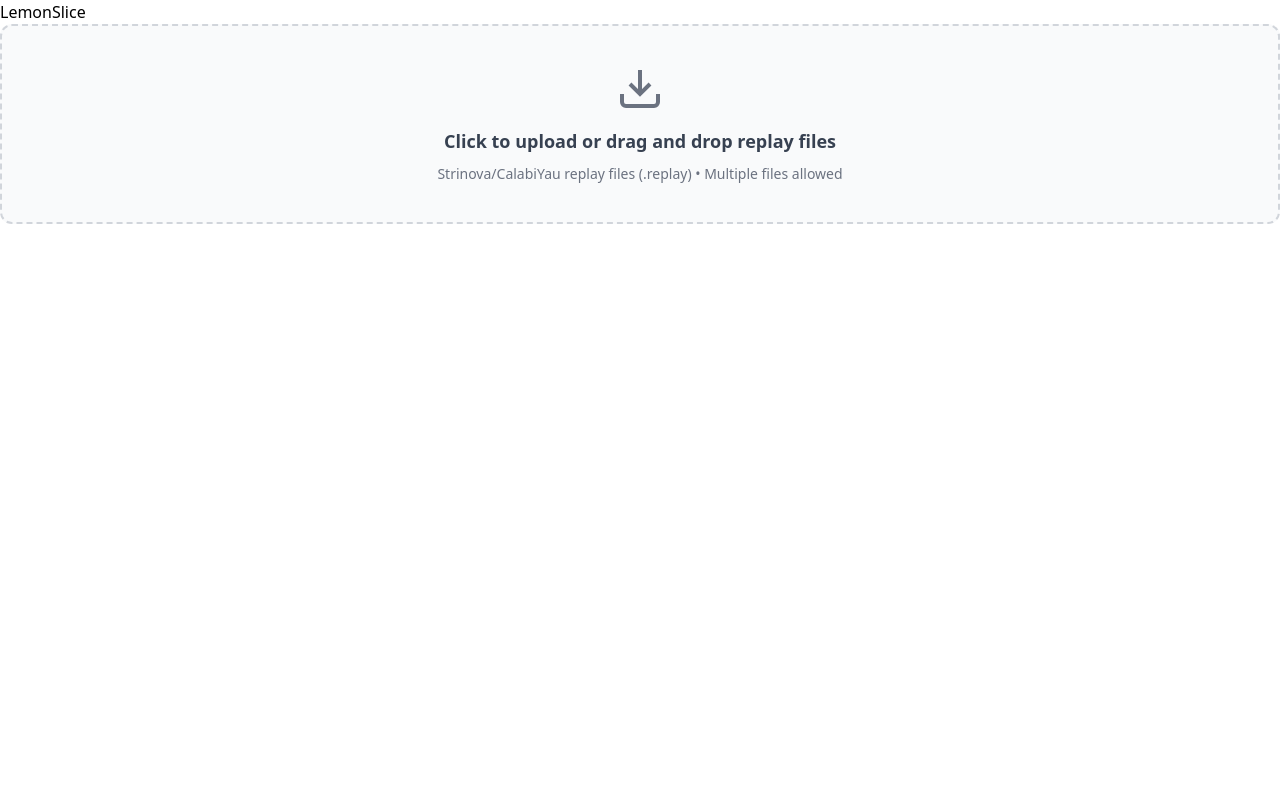
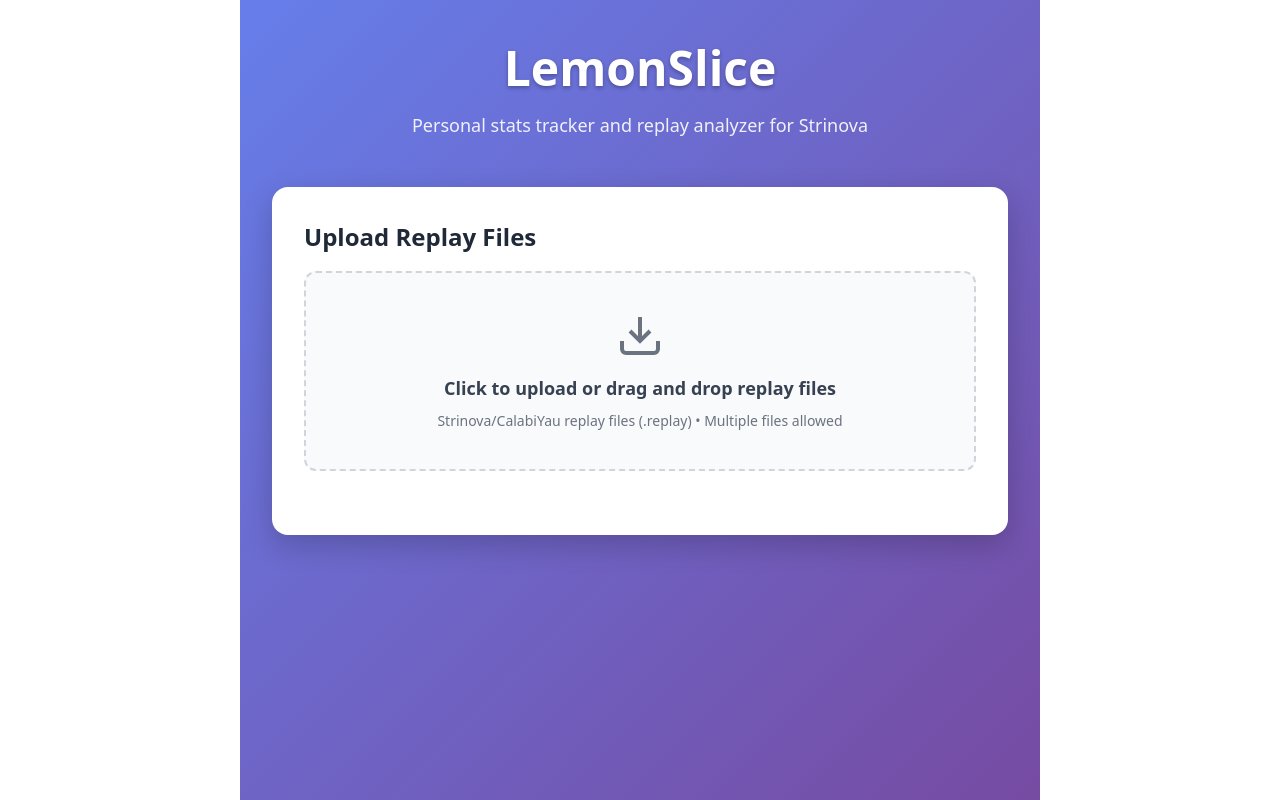
Before and after one commit to mkpoli/LemonSlice, a SvelteKit app: page / in a window 1280 px wide. Built offline with nearby package versions, Linux system fonts and the light colour scheme.

Commit message:
feat: add basic styling

```diff
--- a/src/routes/+page.svelte
+++ b/src/routes/+page.svelte
@@ -5,8 +5,15 @@
 	let errorMsg = '';
 </script>
 
-<h1>LemonSlice</h1>
+<div class="container">
+	<header class="header">
+		<h1 class="title">LemonSlice</h1>
+		<p class="subtitle">Personal stats tracker and replay analyzer for Strinova</p>
+	</header>
 
+	<main class="main">
+		<section class="upload-section">
+			<h2 class="section-title">Upload Replay Files</h2>
 			<FileUploader
 				accept=".replay"
 				multiple={true}
@@ -19,16 +26,147 @@
 					errorMsg = error;
 				}}
 			/>
+		</section>
 
 		{#if errorMsg}
-	<p style="color: red;">{errorMsg}</p>
+			<div class="error-message">
+				<p>{errorMsg}</p>
+			</div>
 		{/if}
 
 		{#if uploadedFiles.length}
-	<h2>Uploaded Files:</h2>
-	<ul>
+			<section class="files-section">
+				<h2 class="section-title">Uploaded Files</h2>
+				<div class="files-list">
 					{#each uploadedFiles as file}
-			<li>{file.name} ({Math.round(file.size / 1024)} KB)</li>
+						<div class="file-item">
+							<span class="file-name">{file.name}</span>
+							<span class="file-size">({Math.round(file.size / 1024)} KB)</span>
+						</div>
 					{/each}
-	</ul>
+				</div>
+			</section>
 		{/if}
+	</main>
+</div>
+
+<style>
+	.container {
+		max-width: 800px;
+		margin: 0 auto;
+		padding: 2rem;
+		min-height: 100vh;
+		background: linear-gradient(135deg, #667eea 0%, #764ba2 100%);
+	}
+
+	.header {
+		text-align: center;
+		margin-bottom: 3rem;
+		color: white;
+	}
+
+	.title {
+		font-size: 3rem;
+		font-weight: 700;
+		margin: 0 0 0.5rem 0;
+		text-shadow: 0 2px 4px rgba(0, 0, 0, 0.3);
+	}
+
+	.subtitle {
+		font-size: 1.125rem;
+		margin: 0;
+		opacity: 0.9;
+		font-weight: 300;
+	}
+
+	.main {
+		background: white;
+		border-radius: 16px;
+		padding: 2rem;
+		box-shadow: 0 10px 30px rgba(0, 0, 0, 0.2);
+	}
+
+	.upload-section {
+		margin-bottom: 2rem;
+	}
+
+	.section-title {
+		font-size: 1.5rem;
+		font-weight: 600;
+		color: #1f2937;
+		margin: 0 0 1rem 0;
+	}
+
+	.error-message {
+		background: #fef2f2;
+		border: 1px solid #fecaca;
+		border-radius: 8px;
+		padding: 1rem;
+		margin-bottom: 1.5rem;
+	}
+
+	.error-message p {
+		color: #dc2626;
+		margin: 0;
+		font-weight: 500;
+	}
+
+	.files-section {
+		border-top: 1px solid #e5e7eb;
+		padding-top: 1.5rem;
+	}
+
+	.files-list {
+		display: flex;
+		flex-direction: column;
+		gap: 0.75rem;
+	}
+
+	.file-item {
+		display: flex;
+		justify-content: space-between;
+		align-items: center;
+		background: #f9fafb;
+		border: 1px solid #e5e7eb;
+		border-radius: 8px;
+		padding: 0.75rem 1rem;
+		transition: all 0.2s ease;
+	}
+
+	.file-item:hover {
+		background: #f3f4f6;
+		border-color: #d1d5db;
+	}
+
+	.file-name {
+		font-weight: 500;
+		color: #374151;
+		flex: 1;
+	}
+
+	.file-size {
+		color: #6b7280;
+		font-size: 0.875rem;
+		font-weight: 400;
+	}
+
+	@media (max-width: 768px) {
+		.container {
+			padding: 1rem;
+		}
+
+		.title {
+			font-size: 2.5rem;
+		}
+
+		.main {
+			padding: 1.5rem;
+		}
+
+		.file-item {
+			flex-direction: column;
+			align-items: flex-start;
+			gap: 0.25rem;
+		}
+	}
+</style>
```
Lines whose indentation alone changed are shown as unchanged.
